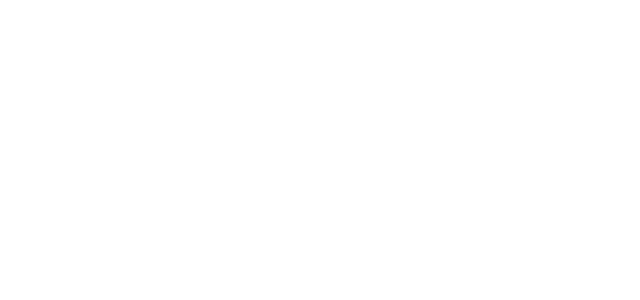
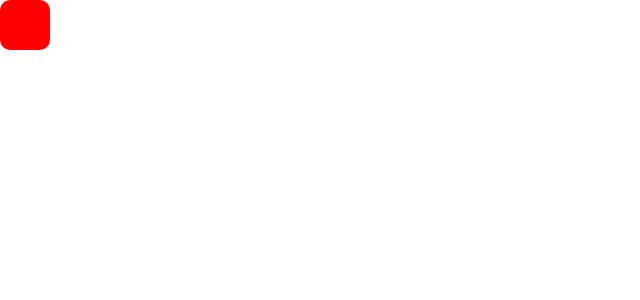
Before and after one commit to bmccaffrey/animated-squares, a React (Create React App) app: page / in a window 1280 px wide. Shown: the top 300 px of the page, without its empty margins (0-640 px from the left). Built offline with nearby package versions, Linux system fonts and the light colour scheme.

Commit message:
import Square

```diff
--- a/src/App.js
+++ b/src/App.js
@@ -1,9 +1,10 @@
 import React, { Component } from 'react';
 import './App.css';
+import Square from './Square';
 
 class App extends Component {
   render() {
-    return <div />;
+    return <Square />;
   }
 }
 
```
